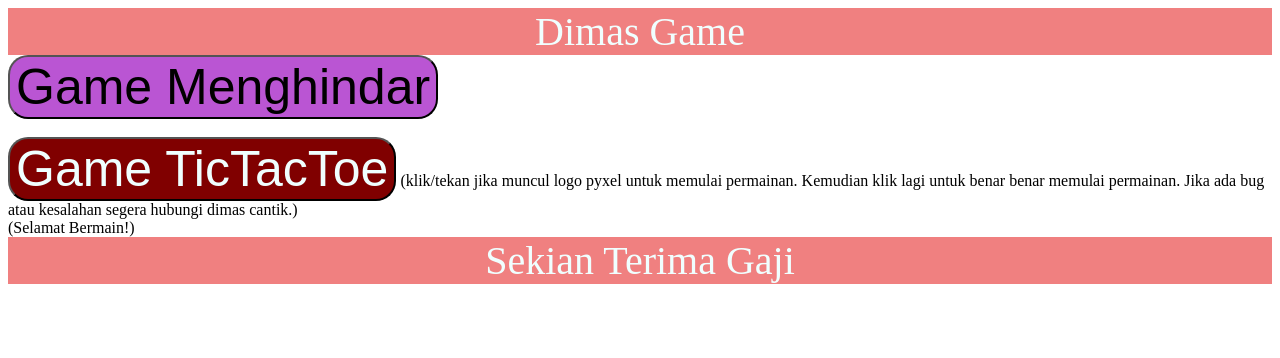
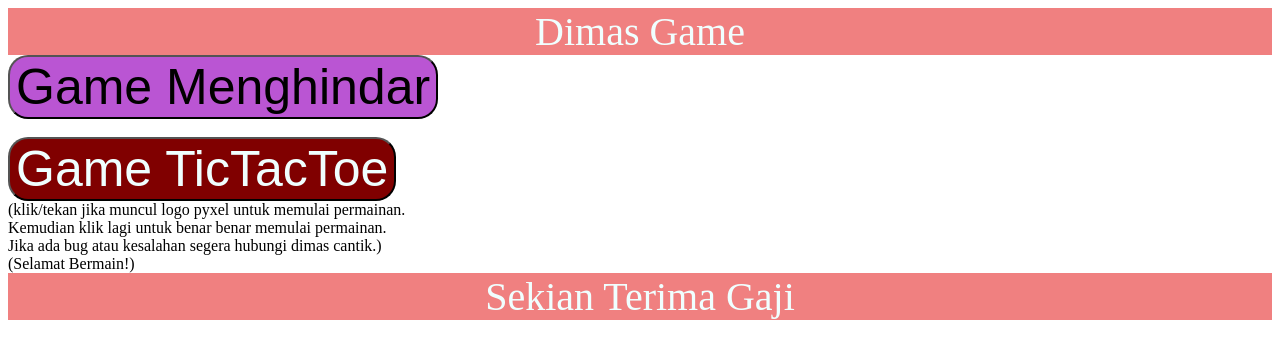
Before and after one commit to DimasBagusSusilo01/DimasGame, a plain HTML site: page index.html in a window 1280 px wide. Drawn offline with Linux system fonts and the light colour scheme.

Commit message:
Update index.html

```diff
--- a/index.html
+++ b/index.html
@@ -41,8 +41,8 @@
         <button class="game1">Game Menghindar</button></a><br>
         <br>
         <a href="TicTacToe.html">
-        <button class="game2">Game TicTacToe</button></a>
-        (klik/tekan jika muncul logo pyxel untuk memulai permainan. Kemudian klik lagi untuk benar benar memulai permainan. Jika ada bug atau kesalahan segera hubungi dimas cantik.)<br>
+        <button class="game2">Game TicTacToe</button></a><br>
+        (klik/tekan jika muncul logo pyxel untuk memulai permainan.<br> Kemudian klik lagi untuk benar benar memulai permainan.<br> Jika ada bug atau kesalahan segera hubungi dimas cantik.)<br>
         (Selamat Bermain!)
 
     </div>
```
